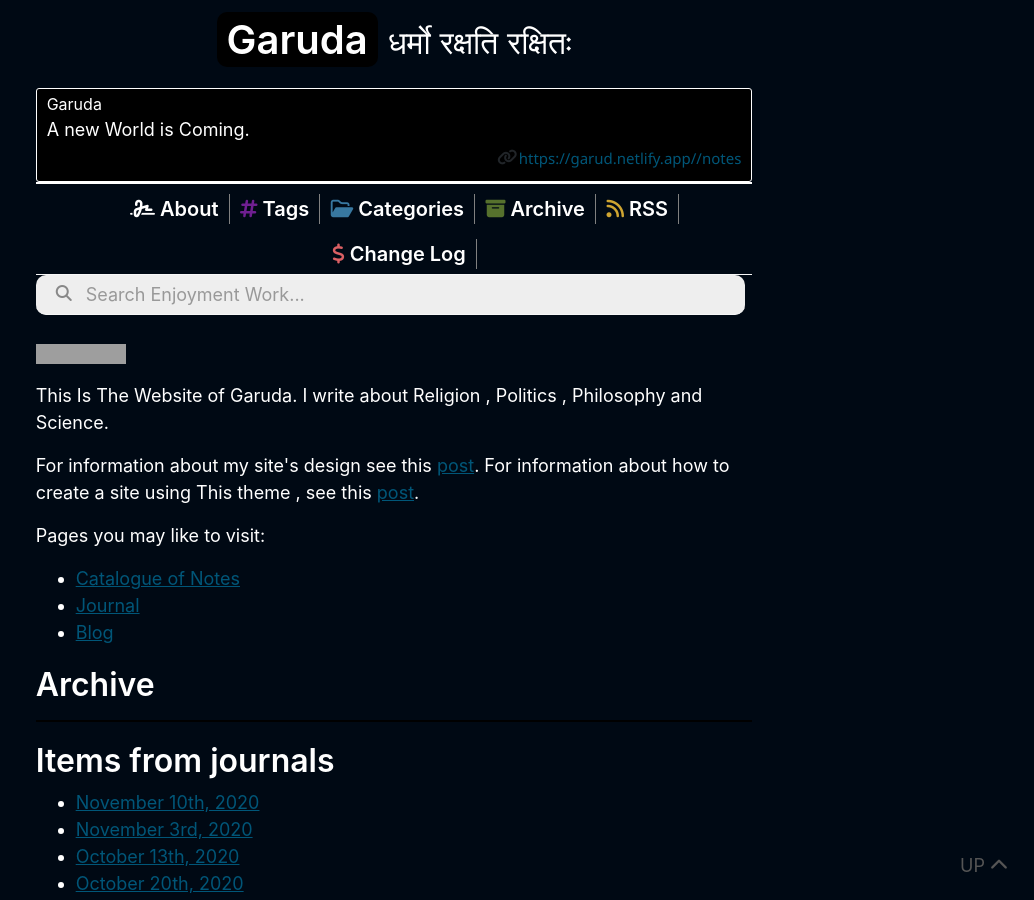
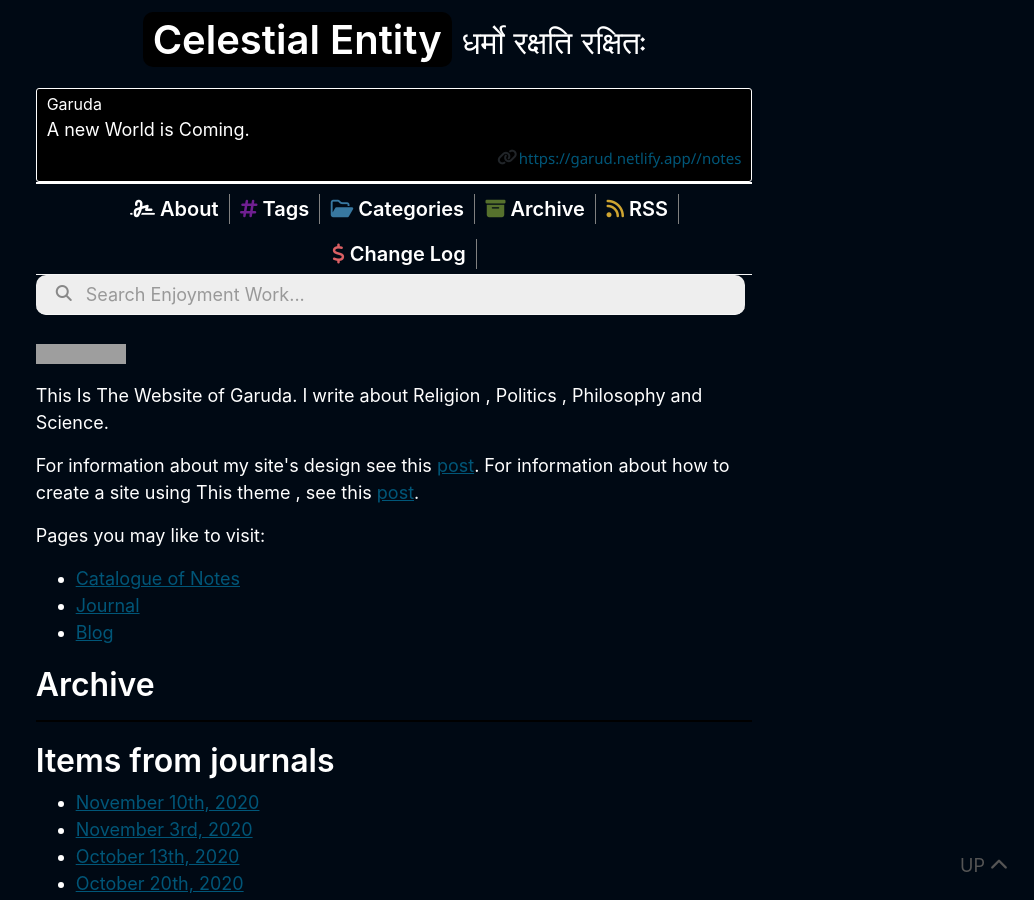
Before and after one commit to stardoom4/blog, a Jekyll site: the page built from index.md, in a window 1280 px wide and 900 px high. Shown: the whole window, without its empty margins (246-1280 px from the left). Built offline with Jekyll 4.4.1, drawn with Linux system fonts in a browser that asks for light colours; nearby versions of some CDN libraries; some of the changed text lies outside the part shown; grey boxes are pictures that could not be loaded.

Commit message:
Update _config.yml

```diff
--- a/_config.yml
+++ b/_config.yml
@@ -1,5 +1,5 @@
 # Site Data
-title: "Garuda"
+title: "Celestial Entity"
 tagline: "धर्मो रक्षति रक्षितः"
 name: "Garuda "
 author_bio:
```
